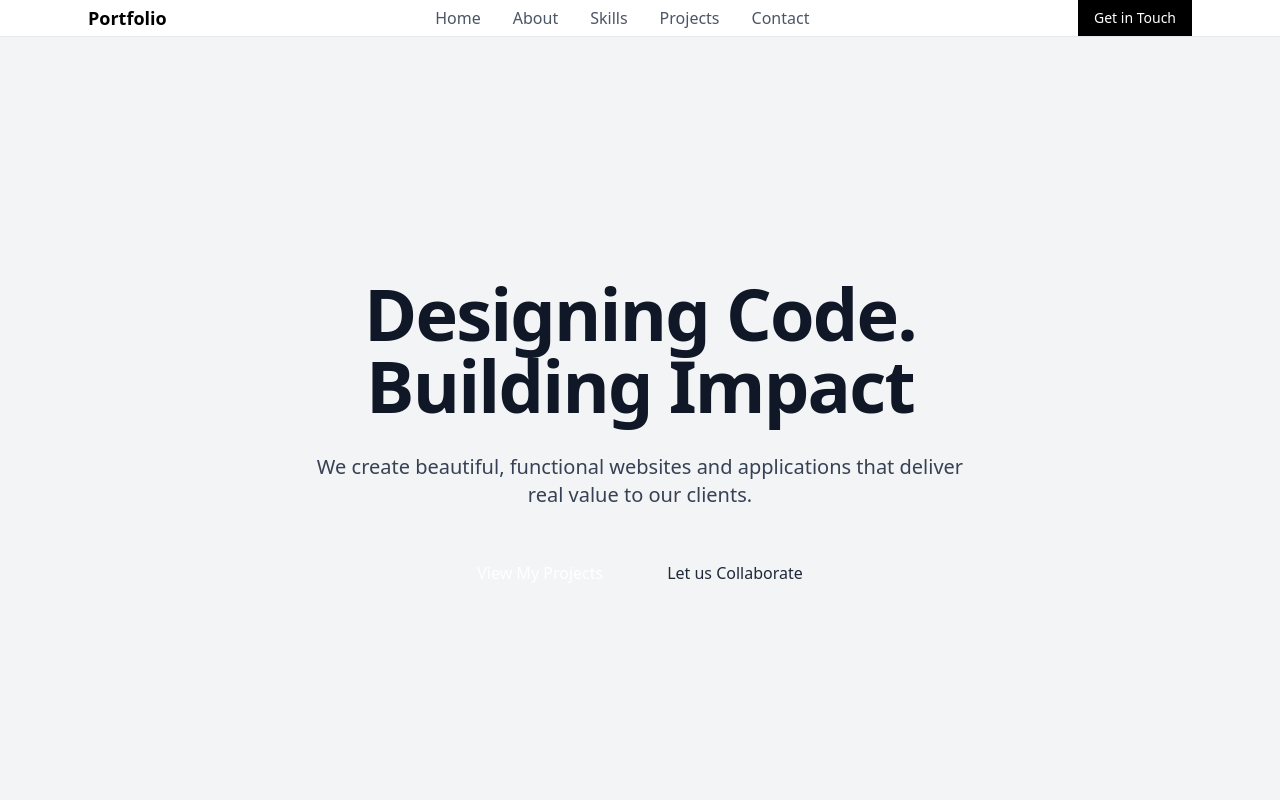
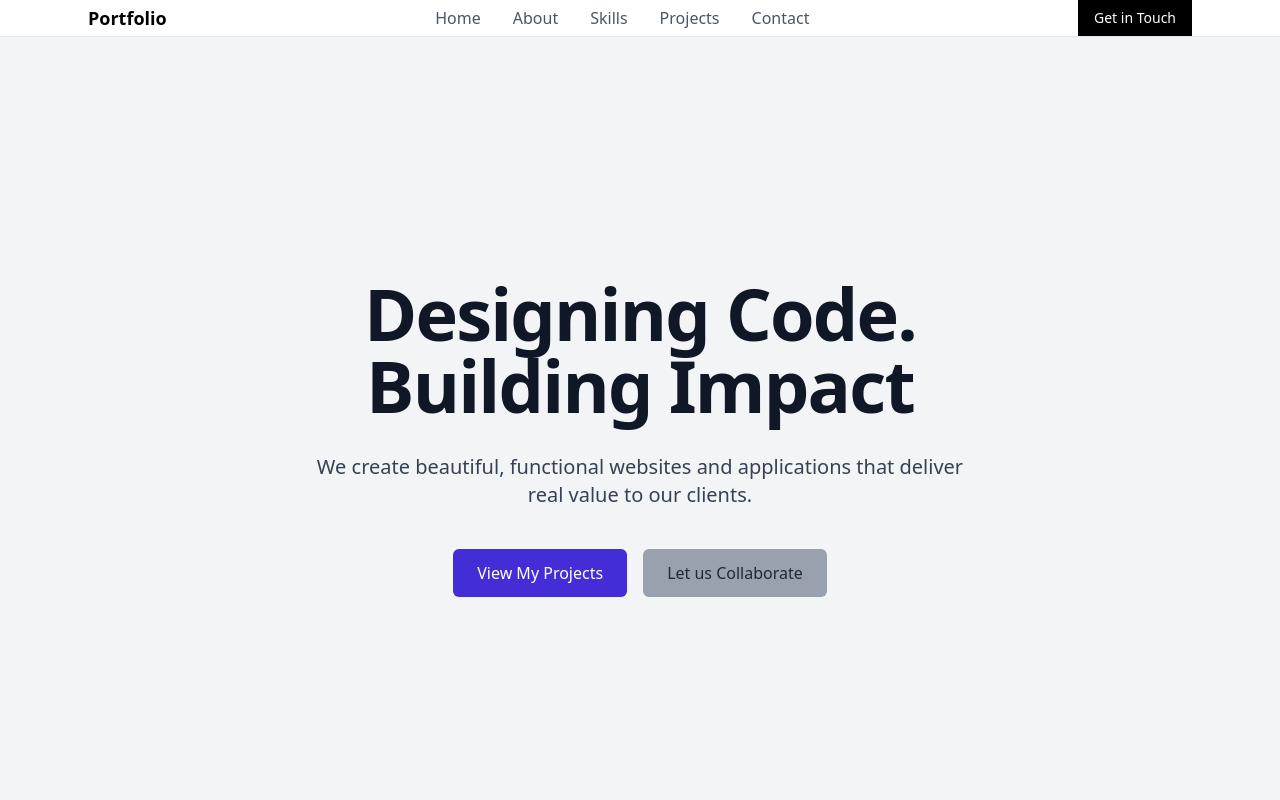
Before and after one commit to ThandoJ/React-practice, a React (Vite) app in the folder my-react-app/: page / in a window 1280 px wide. Shown: the top 800 px of the page. Built offline with nearby package versions, Linux system fonts and the light colour scheme.

Commit message:
Added changes to Hero section

```diff
--- a/my-react-app/src/components/Hero.jsx
+++ b/my-react-app/src/components/Hero.jsx
@@ -10,8 +10,8 @@ import React from 'react'
 
                 <div className="mt-10 flex flex-col sm:flex-row gap-4 justify-center">
 
-                    <button className="px-6 py-3 hover:bg-indigo-400 text-white rounded-md hover:bg-blue-700 transition">View My Projects</button>
-                    <button className="px-6 py-3 hover:bg-gray-300 text-gray-800 rounded-md hover:bg-gray-400 transition">Let us Collaborate</button>
+                    <button className="px-6 py-3 hover:bg-indigo-400 text-white rounded-md bg-indigo-700 transition">View My Projects</button>
+                    <button className="px-6 py-3 hover:bg-gray-300 text-gray-800 rounded-md bg-gray-400 transition">Let us Collaborate</button>
 
                 </div>
             </div>
```
